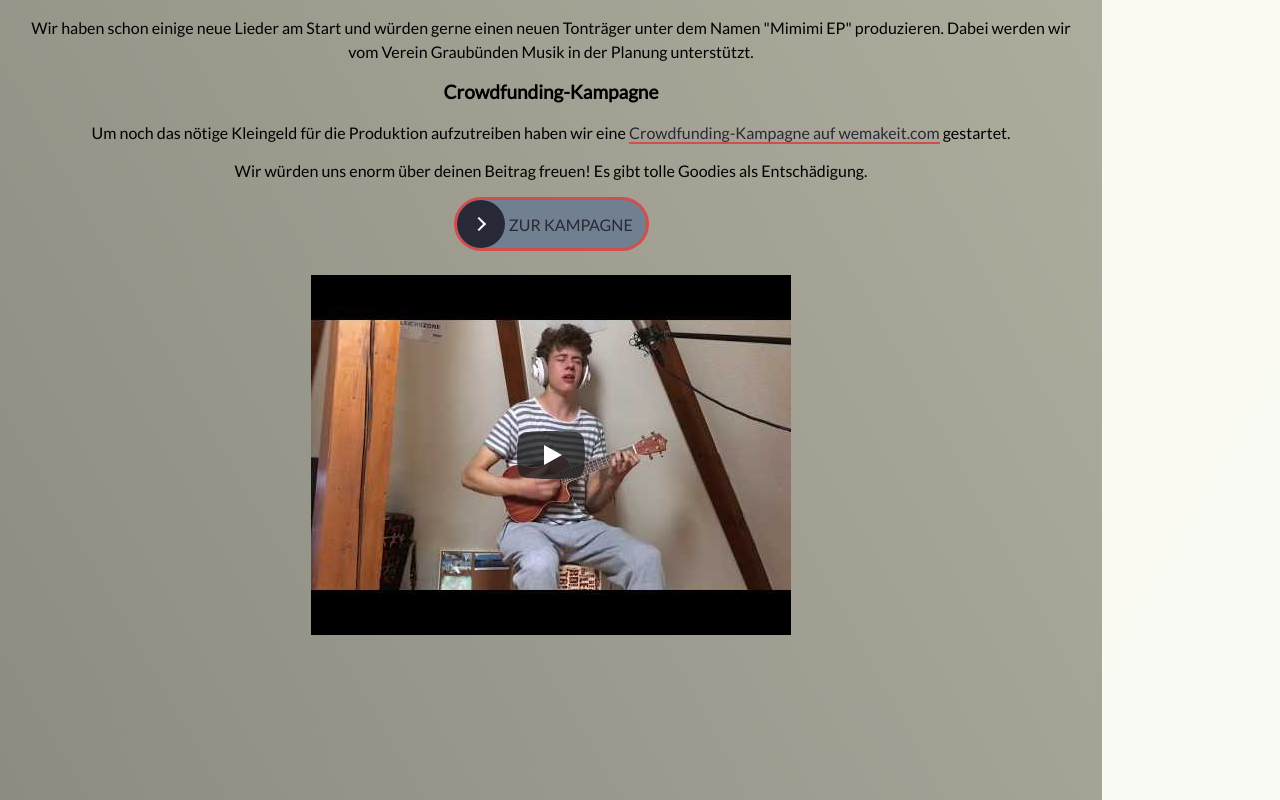
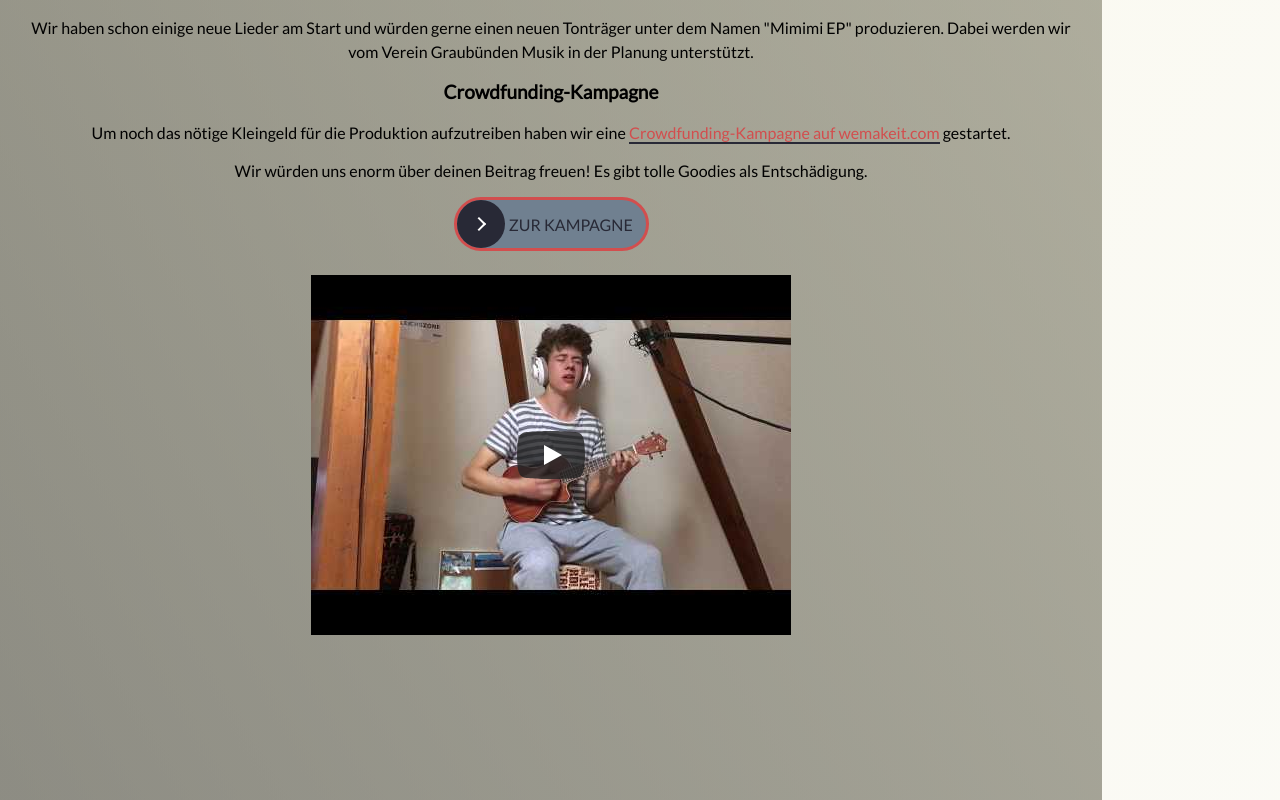
Before and after one commit to weeebr/noxx, a React (Create React App) app: page / in a window 1280 px wide. Shown: the part 3080-3880 px from the top of the page. Built offline with nearby package versions, Linux system fonts and the light colour scheme; a web font is replaced by a local one.

Commit message:
change colors on links to better stand out

```diff
--- a/src/GlobalStyle.js
+++ b/src/GlobalStyle.js
@@ -116,16 +116,15 @@ const GlobalStyle = createGlobalStyle`
 
   a {
     text-decoration: none;
-    color: #282936;
+    color: ${colors.primaryRed};
 
     &.external {
       transition: all 1s ease;
-      border-bottom: 2px solid ${colors.primaryRed};
+      border-bottom: 2px solid #282936;
 
       &:focus, &:hover {
-        border-bottom: 2px solid #282936;
-
-        color: ${colors.primaryRed};
+        color: #282936;
+        border-bottom: 2px solid ${colors.primaryRed};
       }
     }
   }
```
